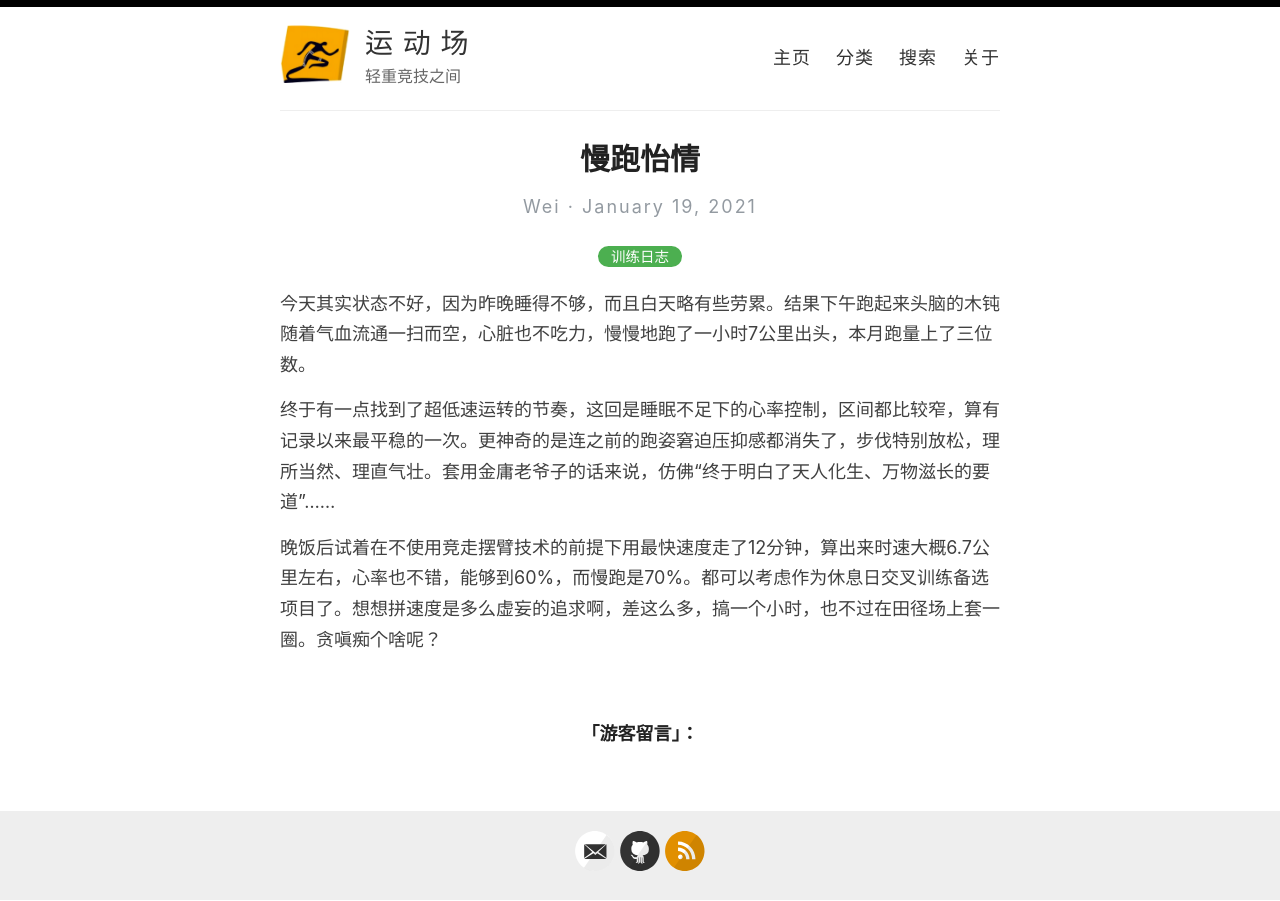
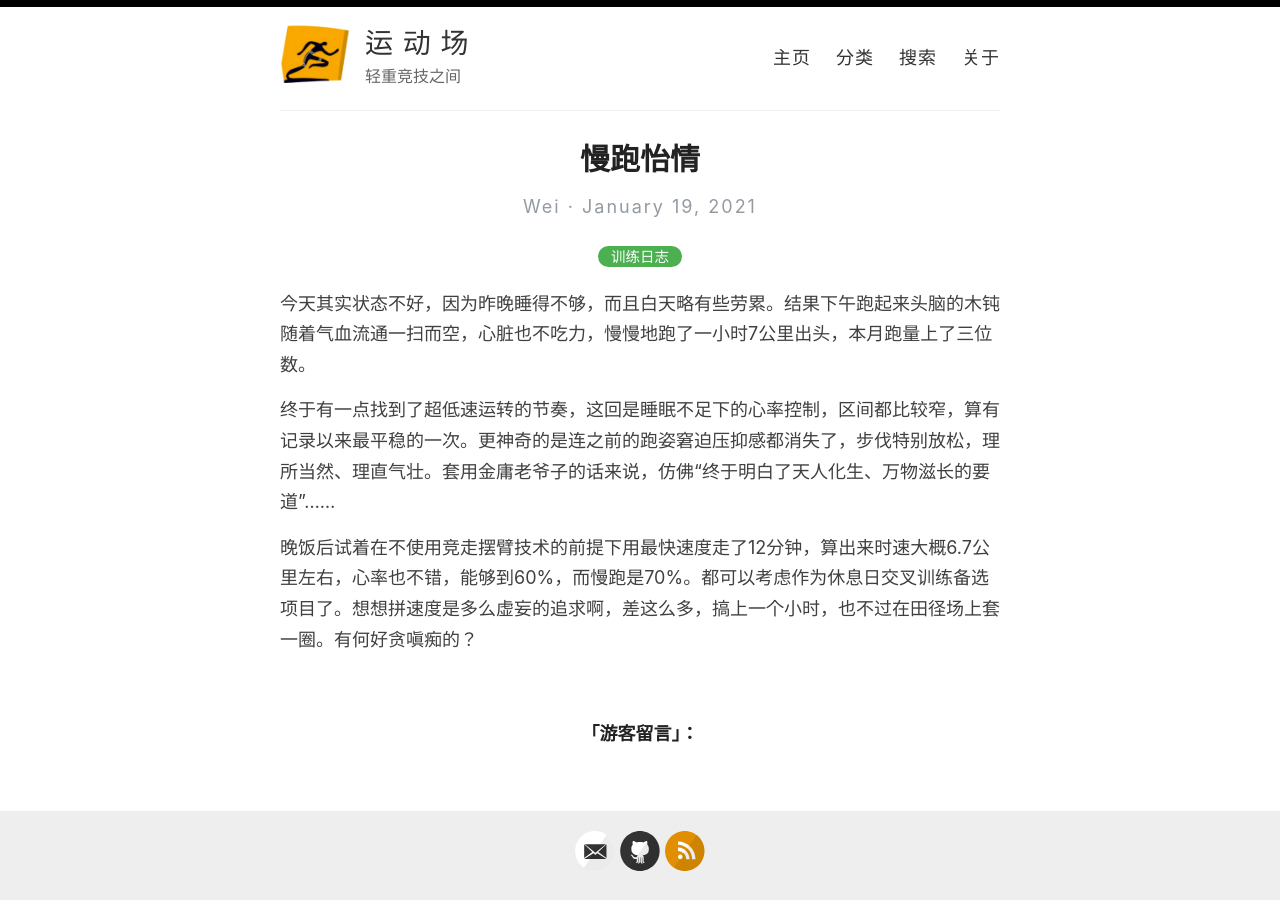
Before and after one commit to athletik/athletik.github.io, a Jekyll site: the page built from _posts/2021-1-19-慢跑怡情.md, in a window 1280 px wide. Built offline with Jekyll 4.4.1, drawn with Linux system fonts in a browser that asks for light colours; comment, search, counter and statistics services are not loaded.

Commit message:
Update 2021-1-19-慢跑怡情.md

```diff
--- a/_posts/2021-1-19-慢跑怡情.md
+++ b/_posts/2021-1-19-慢跑怡情.md
@@ -8,4 +8,4 @@ title: 慢跑怡情
 
 终于有一点找到了超低速运转的节奏，这回是睡眠不足下的心率控制，区间都比较窄，算有记录以来最平稳的一次。更神奇的是连之前的跑姿窘迫压抑感都消失了，步伐特别放松，理所当然、理直气壮。套用金庸老爷子的话来说，仿佛“终于明白了天人化生、万物滋长的要道”……
 
-晚饭后试着在不使用竞走摆臂技术的前提下用最快速度走了12分钟，算出来时速大概6.7公里左右，心率也不错，能够到60%，而慢跑是70%。都可以考虑作为休息日交叉训练备选项目了。想想拼速度是多么虚妄的追求啊，差这么多，搞一个小时，也不过在田径场上套一圈。贪嗔痴个啥呢？
+晚饭后试着在不使用竞走摆臂技术的前提下用最快速度走了12分钟，算出来时速大概6.7公里左右，心率也不错，能够到60%，而慢跑是70%。都可以考虑作为休息日交叉训练备选项目了。想想拼速度是多么虚妄的追求啊，差这么多，搞上一个小时，也不过在田径场上套一圈。有何好贪嗔痴的？
```
